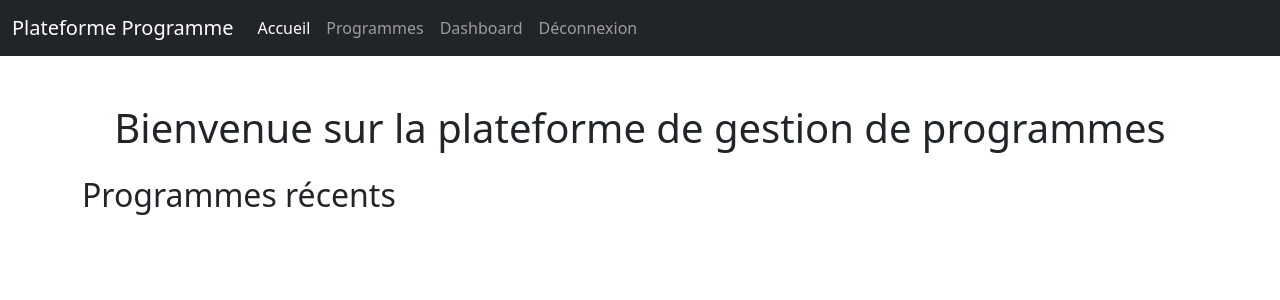
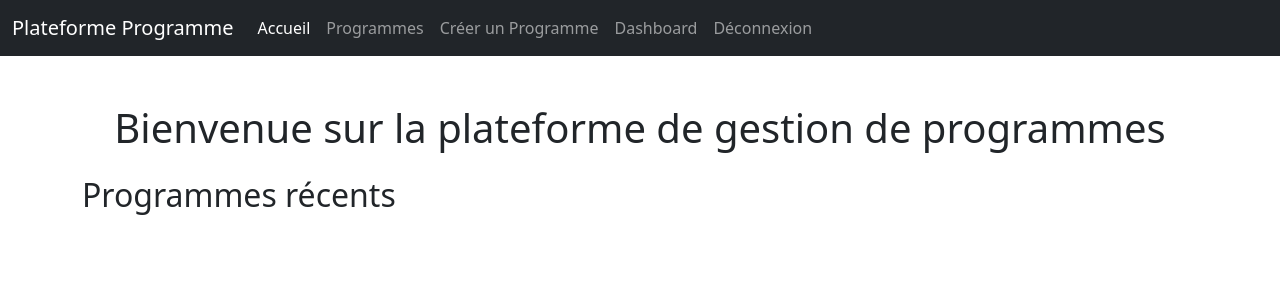
Before and after one commit to Andrebeet1/group, a Django app: page / in a window 1280 px wide. Shown: the top 300 px of the page. Run offline with Django 4.2, Linux system fonts and the light colour scheme; the visitor is signed in with stand-in values (Sample User, id 1); data that the repository does not hold is empty.

Commit message:
Update base.html

```diff
--- a/programmes/templates/base.html
+++ b/programmes/templates/base.html
@@ -25,6 +25,9 @@
                     </li>
                     {% if user.is_authenticated %}
                     <li class="nav-item">
+                        <a class="nav-link" href="{% url 'creer_programme' %}">Créer un Programme</a>
+                    </li>
+                    <li class="nav-item">
                         <a class="nav-link" href="{% url 'dashboard' %}">Dashboard</a>
                     </li>
                     <li class="nav-item">
```
